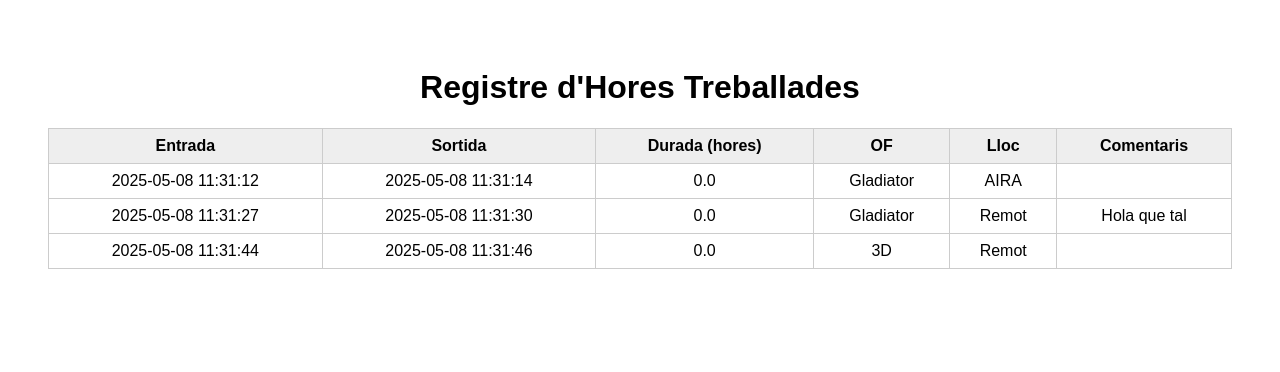
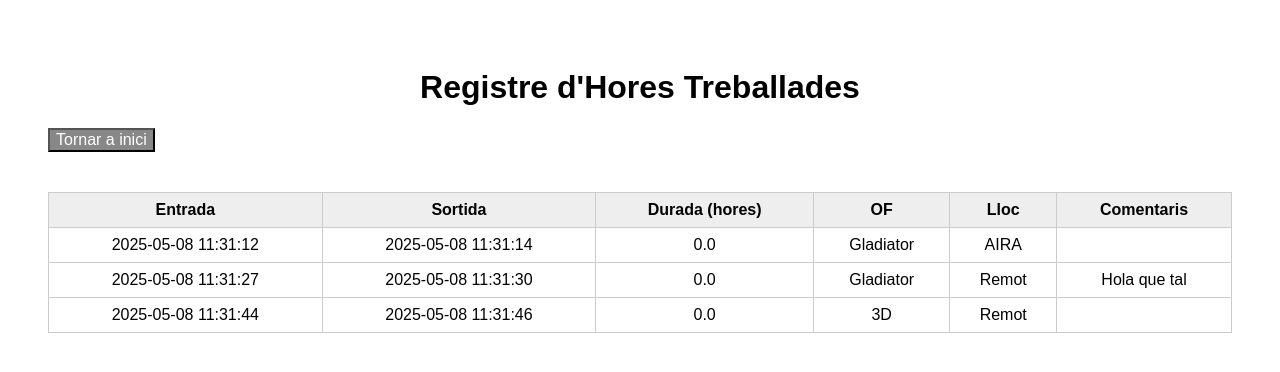
Before and after one commit to mmontanerm/control_hores, a Flask app: page /registre in a window 1280 px wide. Shown: the top 372 px of the page. Run offline with Flask 3, Linux system fonts and the light colour scheme.

Commit message:
Update registre.html

```diff
--- a/templates/registre.html
+++ b/templates/registre.html
@@ -13,6 +13,13 @@
 </head>
 <body>
     <h1>Registre d'Hores Treballades</h1>
+
+    <a href="/">
+        <button style="background-color: #888; color: white; font-size: 1em; margin-bottom: 20px;">
+            Tornar a inici
+        </button>
+    </a>
+
     <table>
         <tr>
             <th>Entrada</th>
```
